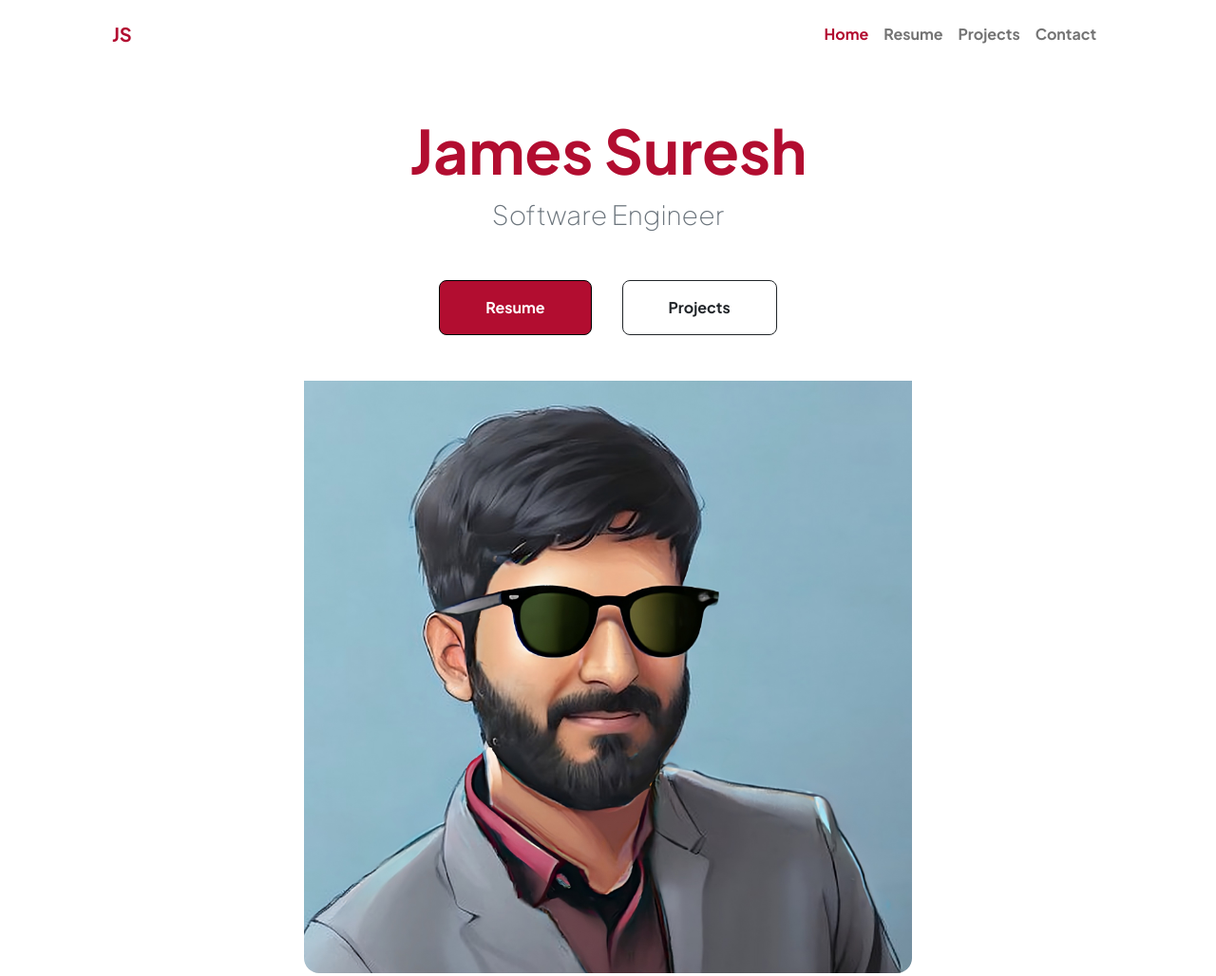
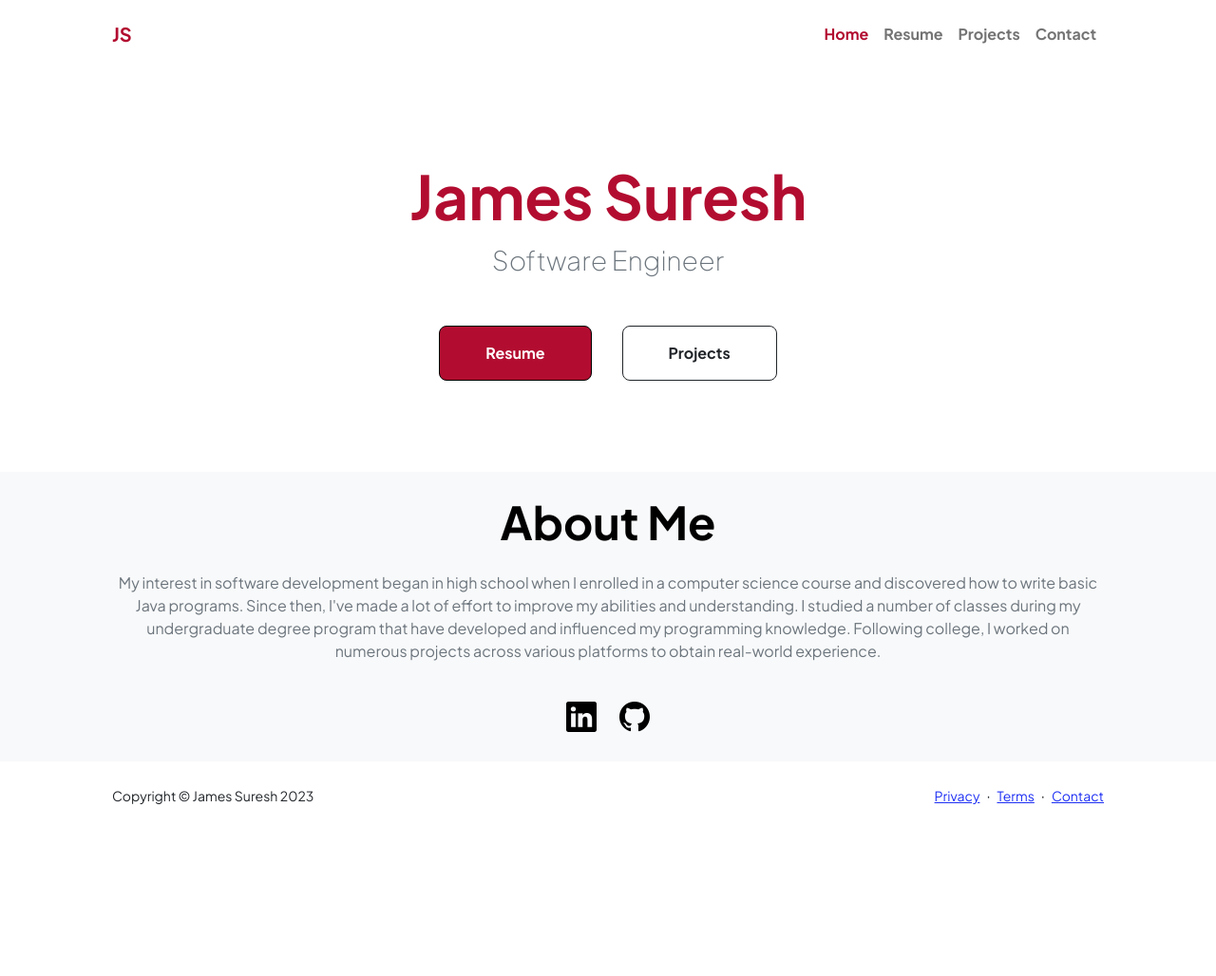
Before and after one commit to jsuresh3/personal-portfolio, a website: page index.html in a window 1280 px wide. Shown: the top 1028 px of the page at 95% size. After the commit the page ends 874 px from the top, so only its background shows below. Drawn offline with nearby package versions, Linux system fonts and the light colour scheme.

Commit message:
Removed image

```diff
--- a/index.html
+++ b/index.html
@@ -99,9 +99,9 @@
       <header class="py-5">
         <div class="container px-5 pb-3">
           <div class="row gx-5 row-reverse align-items-center">
-            <div class="col-xxl-5">
+            <div class="pt-5">
               <!-- Header text content-->
-              <div class="text-center text-xxl-start">
+              <div class="text-center">
                 <h1 class="display-3 fw-bolder vanishIn magictime d-2s">
                   <span class="d-inline text-primary">James Suresh</span>
                 </h1>
@@ -112,7 +112,7 @@
                 </div>
 
                 <div
-                  class="d-grid gap-3 d-sm-flex justify-content-sm-center justify-content-xxl-start mb-3 animate__animated animate__fadeInUp d-3s"
+                  class="d-grid gap-3 d-sm-flex justify-content-sm-center mb-3 animate__animated animate__fadeInUp d-3s"
                 >
                   <a
                     class="btn btn-primary btn-lg px-5 py-3 me-sm-3 fs-6 fw-bolder"
@@ -130,15 +130,13 @@
             <div class="col-xxl-7">
               <!-- Header profile picture-->
               <div class="d-flex justify-content-center mt-3 mt-xxl-0">
-                <div class="profile slideLeftReturn magictime d-3s ">
-                  <!-- TIP: For best results, use a photo with a transparent background like the demo example below-->
-                  <!-- Watch a tutorial on how to do this on YouTube (link)-->
+                <!-- <div class="profile slideLeftReturn magictime d-3s ">
                   <img
                     class="profile-img"
                     src="assets/profile-image.jpeg"
                     alt="profile"
                   />
-                </div>
+                </div> -->
               </div>
             </div>
           </div>
```
